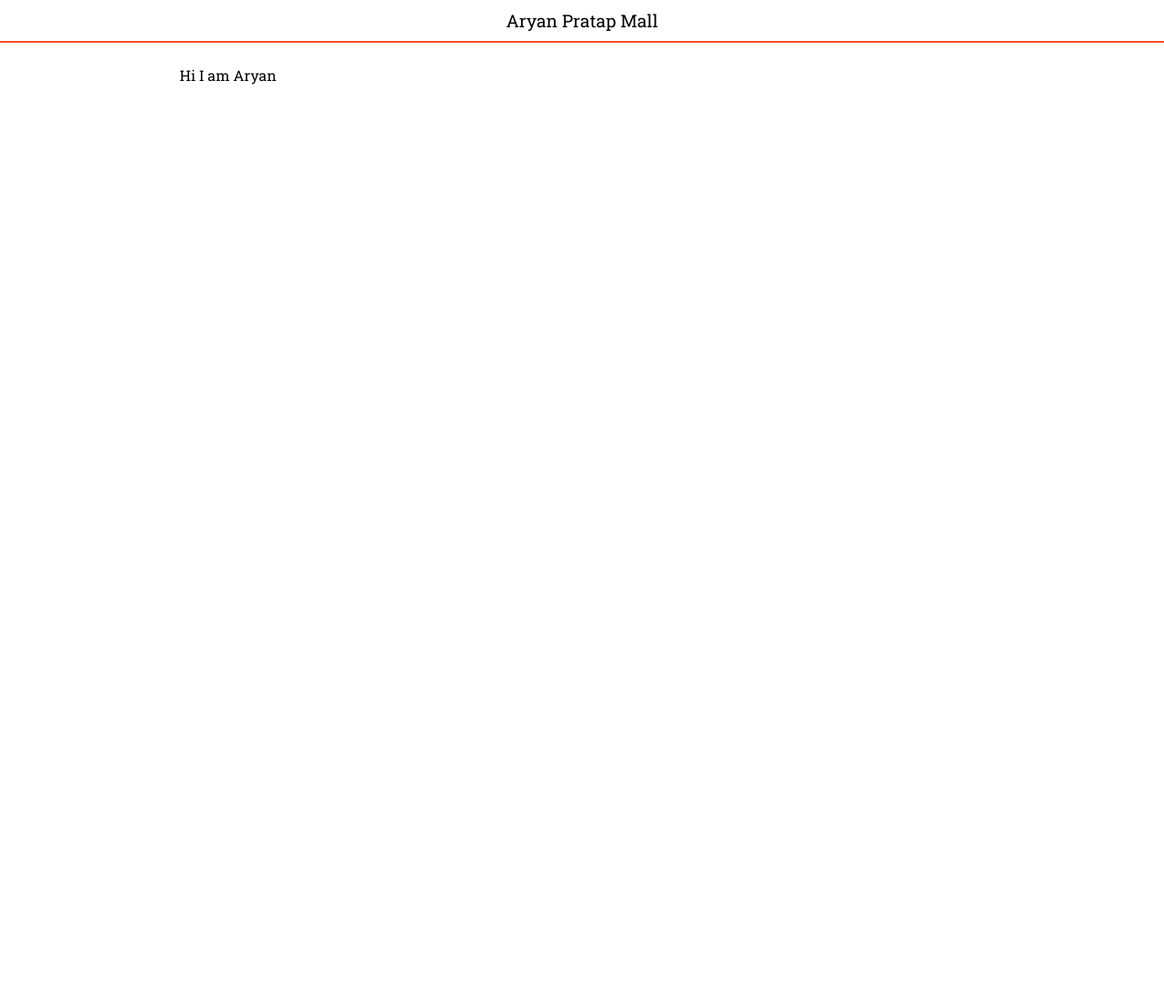
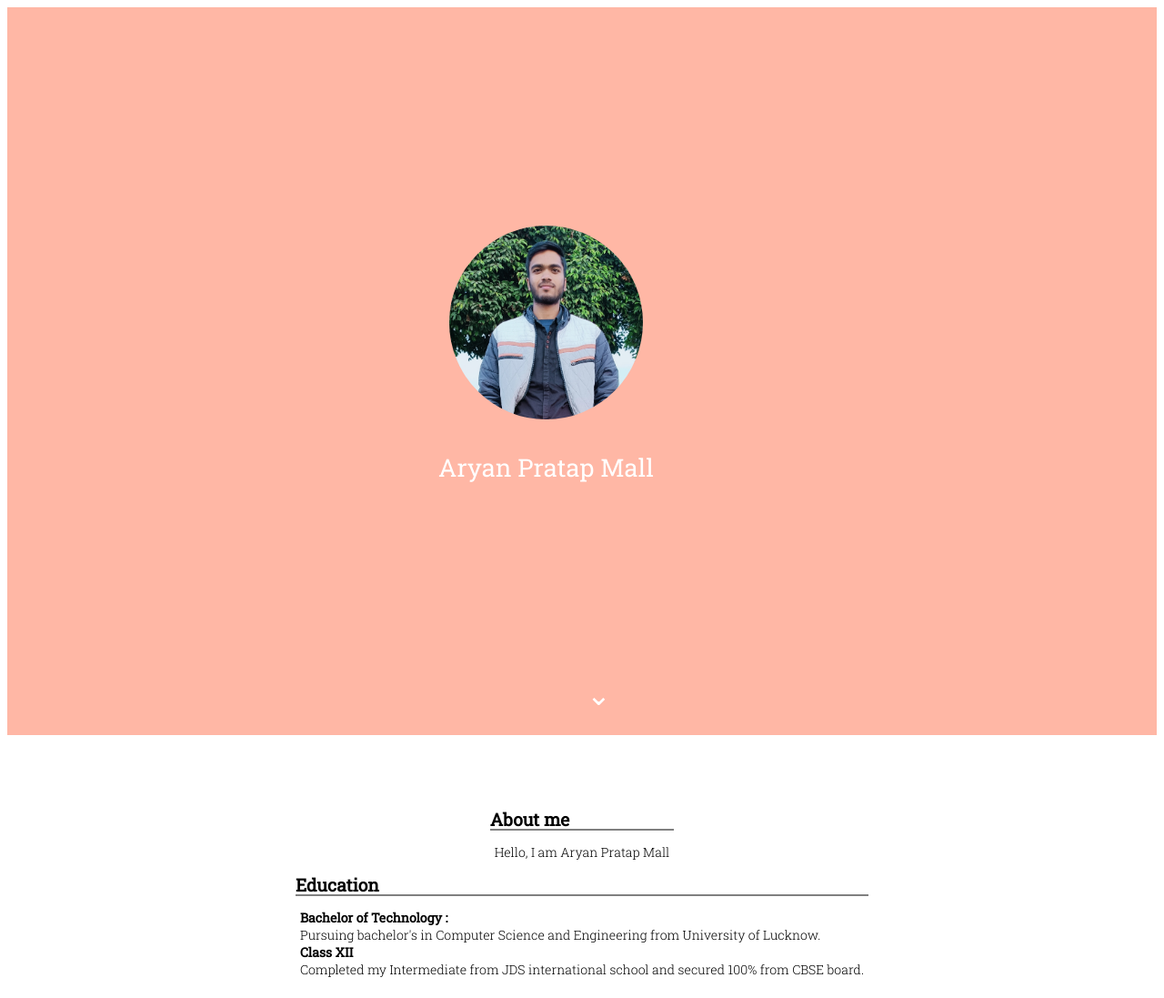
Before and after one commit to malljiaryan/malljiaryan.github.io, a plain HTML site: page index.html in a window 1280 px wide. Shown: the whole page at 91% size. Before the commit the page ends 800 px from the top, so only its background shows below. Drawn offline with nearby package versions, Linux system fonts and the light colour scheme.

Commit message:
major changes

```diff
--- a/index.html
+++ b/index.html
@@ -10,13 +10,38 @@
 </head>
 <body>
     <header>
-        <nav>
-            Aryan Pratap Mall
-        </nav>
+        <div id="intro-banner">
+            <div id="inner-banner">
+                <img src="profile.jpg" alt="My photo">
+                <p>
+                    Aryan Pratap Mall
+                </p>
+            </div>
+            <div class="arrow">&#8964;</div>
+        </div>
     </header>
     <main>
         <div id="main-content">
-            Hi I am Aryan
+            <div class="my-section">
+                <div class="my-heading">
+                    About me
+                </div>
+                <p class="s-cont">
+                    Hello, I am Aryan Pratap Mall
+                </p>
+            </div>
+
+            <div class="my-section">
+                <div class="my-heading">
+                    Education
+                </div>
+                <p class="s-cont">
+                    <b>Bachelor of Technology :</b><br>
+                    Pursuing bachelor's in Computer Science and Engineering from University of Lucknow. <br>
+                    <b>Class XII</b><br>
+                    Completed my Intermediate from JDS international school and secured 100% from CBSE board.
+                </p>
+            </div>
         </div>
     </main>
     <script src="https://cdn.jsdelivr.net/npm/bootstrap@5.1.3/dist/js/bootstrap.bundle.min.js" integrity="sha384-ka7Sk0Gln4gmtz2MlQnikT1wXgYsOg+OMhuP+IlRH9sENBO0LRn5q+8nbTov4+1p" crossorigin="anonymous"></script>
--- a/style.css
+++ b/style.css
@@ -1,4 +1,4 @@
-@import url('https://fonts.googleapis.com/css2?family=Roboto+Slab&display=swap');
+@import url('https://fonts.googleapis.com/css2?family=Roboto+Slab:wght@300;400&display=swap');
 
 body{
     font-family: 'Roboto Slab', serif;
@@ -16,16 +16,86 @@ nav{
     font-size: 120%;
 }
 
+#intro-banner{
+   height: 100vh;
+   position: relative;
+   color: white;
+   background-color: rgb(255, 183, 165);
+}
+
+.arrow{
+    position: absolute;
+    bottom: 10px;
+    left: 50%;
+    padding: 5px;
+    border-radius: 50%;
+    font-size: 200%;
+    animation: up-down 0.8s ease-in-out infinite;
+}
+
+@keyframes up-down{
+    33%{
+        transform: translateY(-10px);
+    }
+    100%{
+        transform: translateY(10px);
+    }
+}
+
+#inner-banner{
+    position: absolute;
+    top: 30%;
+    text-align: center;
+    font-size: 170%;
+}
+
+
+
+#inner-banner img{
+    width: 18%;
+    height: auto;
+    border-radius: 50%;
+}
 main{
     display: flex;
     justify-content: center;
 }
 
-#main-content{
-    margin-top: 5vw;
-    width: 70%;
+@media (max-width:768px){
+    main{
+        margin: 0 3% 0 3%;
+    }
 }
 
-#inner-nav{
+.my-heading{
+    font-size: 120%;
+    font-weight: 600;
+    position: relative;
+}
+
+.my-heading::after{
+    content: "";
+    position: absolute;
+    bottom: 0;
+    left: 0;
+    margin-top: 2px;
+    width: 100%;
+    height: 2px;
+    background-color: grey;
+}
+
+.my-section{
+    /* width: 70%; */
+    justify-self: center;
+}
+
+.s-cont{
+    font-weight: 300;
+    font-size:88%;
+    padding: 0 5px 0 5px;
+}
+
+#main-content{
+    margin-top: 10vh;
     width: 75%;
 }
```
Also changed, not shown: profile.jpg (added).
